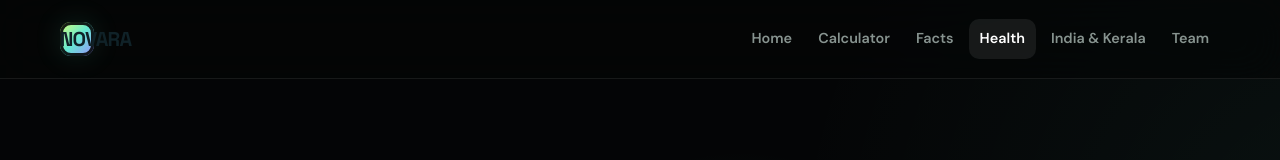
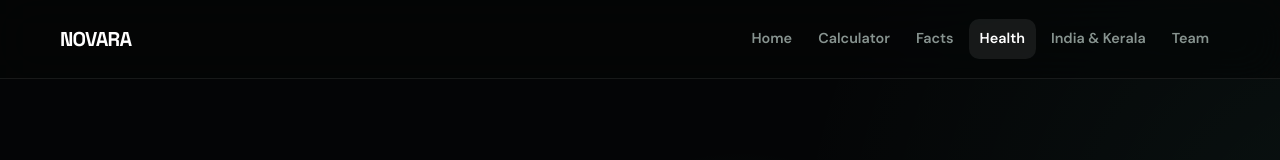
Before and after one commit to kdkcreate/NOVARA-2, a website: page health.html in a window 1280 px wide. Shown: the top 160 px of the page. Drawn offline with Linux system fonts and the light colour scheme; animation ran at ten frames a second.

Commit message:
Fix HTML structure for brand link in health.html

```diff
--- a/health.html
+++ b/health.html
@@ -11,9 +11,7 @@
   <header>
     <div class="container">
       <nav>
-        <a class="brand" href="index.html">
-          <span class="brand-badge">NOVARA</span>
-        </a>
+        <a class="brand" href="index.html">NOVARA</span></a>
         <ul class="nav-links">
           <li><a href="index.html">Home</a></li>
           <li><a href="calculator.html">Calculator</a></li>
```
